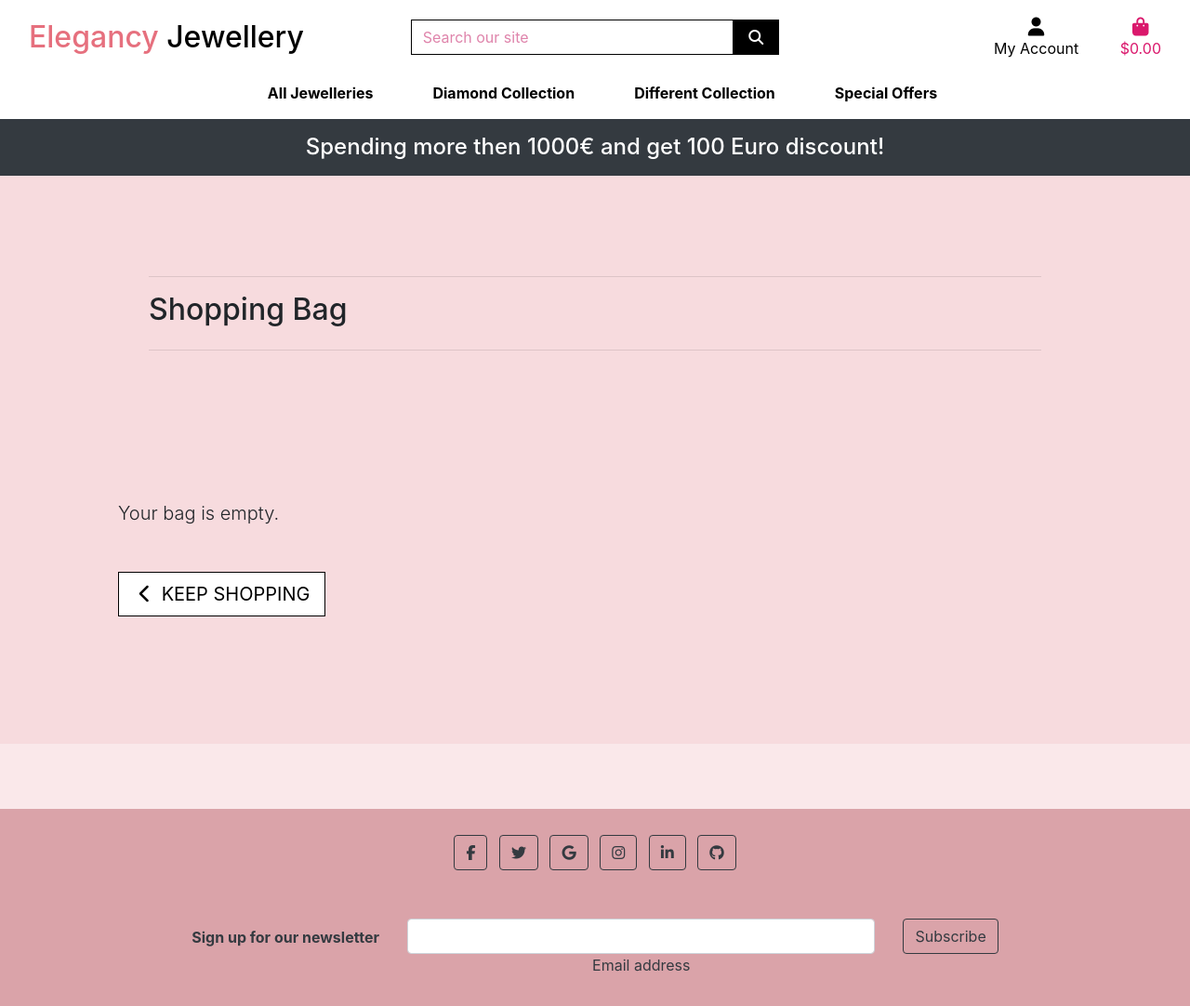
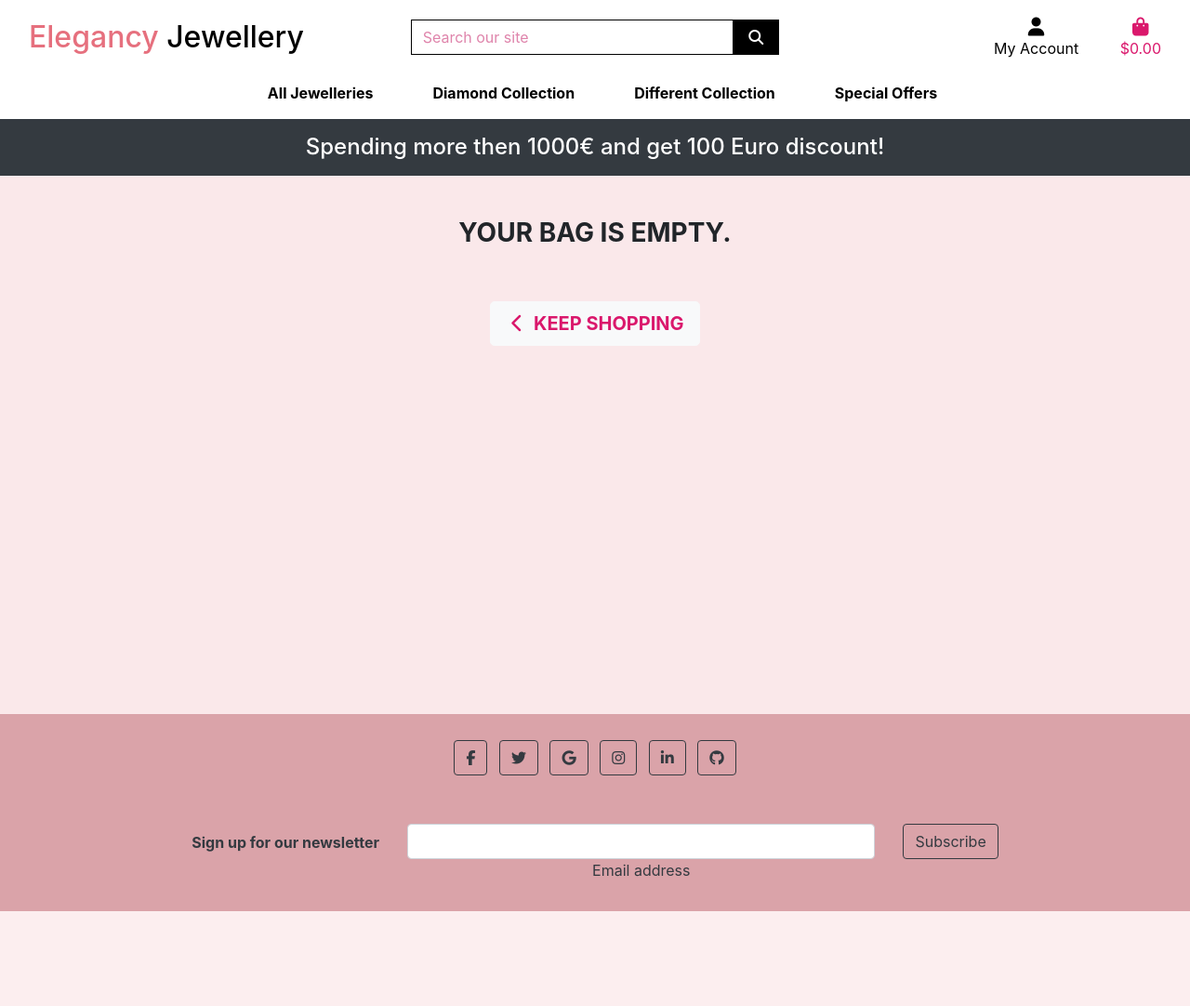
Before and after one commit to Aliona83/project_j, a Django app: page /bag/ in a window 1280 px wide. Shown: the whole page at 93% size. After the commit the page ends 980 px from the top, so only its background shows below. Run offline with Django 3.2, Linux system fonts and the light colour scheme; some libraries are stand-ins or nearby versions.

Commit message:
Change all structute of bag.html and some style in all jewelleries page

```diff
--- a/bag/templates/bag/bag.html
+++ b/bag/templates/bag/bag.html
@@ -1,67 +1,47 @@
-{% extends "base.html" %}
+
+{% extends 'base.html' %}
 {% load static %}
 {% load bag_tools %}
 
 {% block page_header %}
 	<div class="container header-container">
-        <div class="row p-5">
+		<div class="row">
 			<div class="col"></div>
 		</div>
 	</div>
 {% endblock %}
 
 {% block content %}
-    <div class="overlay"></div>
-    <div class="container mb-2">
-        <div class="row p-5">
-            <div class="col p-5">
-                <hr>
-                <h2 class="logo-font mb-4">Shopping Bag</h2>
-                <hr>
+	<!-- Shopping Bag Page -->
+	<div class="container-fluid large-container mb-2">
+        <div class="row">
+            <div class="col text-center mt-3">
+                <h1 class="hero-font text-uppercase">Shopping Bag</h1>
+                <hr class="w-50 mb-5">
             </div>
         </div>
-
-        <div class="row p-5">
-            <div class="col">
         {% if bag_items %}
-                    <div class="table-responsive rounded">
-                        <table class="table table-sm table-borderless">
-                            <thead class="text-black">
-                                <tr>
-                                    <th scope="col">Product Info</th>
-                                    <th scope="col"></th>
-                                    <th scope="col">Price</th>
-                                    <th scope="col">Qty</th>
-                                    <th scope="col">Subtotal</th>
-                                </tr>
-                            </thead>
-
             {% for item in bag_items %}
-                                <tr>
-                                    <td class="p-3 w-25">
+                <div class="row mb-5 justify-content-center">
+                    <div class="col-12 col-md-7 col-lg-2">
                         {% if item.product.image %}
                             <img class="img-fluid rounded" src="{{ item.product.image.url }}" alt="{{ item.product.name }}">
                         {% else %}
                             <img class="img-fluid rounded" src="{{ MEDIA_URL }}noimage.png" alt="{{ item.product.name }}">
                         {% endif %}
-                                    </td>
-                                    <td class="py-3">
+                    </div>
+                    <div class="col-12 col-md-7 col-lg-2">
                         <p class="my-0"><strong>{{ item.product.name }}</strong></p>
-                                        <p class="my-0 small text-muted">SKU: {{ item.product.sku|upper }}</p>
-                                    </td>
-                                    <td class="py-3">
-                                        <p class="my-0">${{ item.product.price }}</p>
-                                    </td>
-                                    <td class="py-3 w-25">
+                        <p class="my-0"><small>£ {{ item.product.price }}</small></p>
                         <form class="form update-form" method="POST" action="{% url 'bag:adjust_bag' item.item_id %}">
                             {% csrf_token %}
                             <div class="form-group">
                                 <div class="input-group">
                                     <div class="input-group-prepend">
-                                                        <button class="decrement-qty btn btn-sm btn-black rounded-0"
+                                        <button class="decrement-qty btn btn-sm btn-black"
                                             data-item_id="{{ item.item_id }}" id="decrement-qty_{{ item.item_id }}">
                                             <span>
-                                                                <i class="fas fa-minus fa-sm"></i>
+                                                <i class="fas fa-minus fa-small"></i>
                                             </span>
                                         </button>
                                     </div>
@@ -70,26 +50,26 @@
                                         data-item_id="{{ item.item_id }}"
                                         id="id_qty_{{ item.item_id }}">
                                     <div class="input-group-append">
-                                                        <button class="increment-qty btn btn-sm btn-black rounded-0"
+                                        <button class="increment-qty btn btn-sm btn-primary"
                                             data-item_id="{{ item.item_id }}" id="increment-qty_{{ item.item_id }}">
                                             <span>
-                                                                <i class="fas fa-plus fa-sm"></i>
+                                                <i class="fas fa-plus fa-small"></i>
                                             </span>
                                         </button>
                                     </div>
                                 </div>
                             </div>
                         </form>
-                                        <a class="update-link text-info"><small>Update</small></a>
-                                        <a class="remove-item text-danger float-right" id="remove_{{ item.item_id }}"><small>Remove</small></a>
-                                    </td>
-                                    <td class="py-3">
-                                        <p class="my-0">${{ item.product.price|calc_subtotal:item.quantity }}</p>
-                                    </td>
-                                </tr>
+                        <a class="update-link btt-link text-info"><small>Update</small></a>
+                        <a class="remove-item btt-link text-danger float-right" id="remove_{{ item.item_id }}">
+                            <small>Remove</small>
+                        </a>
+                        <p class="my-0">£ {{ item.product.price | calc_subtotal:item.quantity }}</p>
+                    </div>
+                </div>
             {% endfor %}
-                            <tr>
-                                <td colspan="5" class="pt-5 text-right">
+            <div class="row justify-content-center">
+                <div class="col-12 col-md-7 col-lg-6 text-right">
                     <h6><strong>Bag Total: ${{ total|floatformat:2 }}</strong></h6>
                                     <h4 class="mt-4"><strong>Grand Total: ${{ grand_total|floatformat:2 }}</strong></h4>
                                     {% if total >= 1000 %}
@@ -102,37 +82,32 @@
                                              Add <strong>{{ remaining_for_discount }}€</strong> to get discount!
                                         </p>
                                         {% endif %}
-                                </td>
-                            </tr>
-                            <tr>
-                                <td colspan="5" class="text-right">
-                                    <a href="{% url 'jewelleries:jewelleries' %}" class="btn btn-outline-black rounded-0 btn-lg">
+                    <a class="btn btn-light mt-1" href="{% url 'jewelleries:jewelleries' %}">
                         <span class="icon">
-                                            <i class="fas fa-chevron-left"></i>
+                            <i class="text-info fas fa-chevron-left"></i>
                         </span>
-                                        <span class="text-uppercase">Keep Shopping</span>
+                        <span class="btn-primary font-weight-bold text-uppercase">Keep Shopping</span>
                     </a>
-                                    <a href="{% url 'checkout' %}" class="btn btn-black rounded-0 btn-lg">
-                                        <span class="text-uppercase">Secure Checkout</span>
+                    <a class="btn btn-primary mt-1" href="{% url 'checkout' %}">
+                        <span class="text-uppercase font-weight-bold text-light">Secure Checkout</span>
                         <span class="icon">
                             <i class="fas fa-lock"></i>
                         </span>
                     </a>
-                                </td>
-                            </tr>
-                        </table>
+                </div>
             </div>
         {% else %}
-                    <p class="lead mb-5">Your bag is empty.</p>
-                    <a href="{% url 'jewelleries:jewelleries' %}" class="btn btn-outline-black rounded-0 btn-lg">
+            <!-- Shopping Bag Empty -->
+            <div class="text-center mt-3">
+                <h3 class="font-weight-bold text-uppercase">Your bag is empty.</h3>
+                <a class="btn btn-light btn-lg mt-5" href="{% url 'products' %}">
                     <span class="icon">
-                            <i class="fas fa-chevron-left"></i>
+                        <i class="text-info fas fa-chevron-left"></i>
                     </span>
-                        <span class="text-uppercase">Keep Shopping</span>
+                    <span class="text-uppercase font-weight-bold text-info">Keep Shopping</span>
                 </a>
+            </div>
         {% endif %}
-            </div>
-        </div>
 	</div>
     {% include 'includes/footer.html'%}
 {% endblock %}
@@ -140,15 +115,14 @@
 {% block postloadjs %}
 {{ block.super }}
 {% include 'jewelleries/includes/quantity_input_script.html' %}
-
-<script type="text/javascript">
-    // Update quantity on click
+<script>
+	//Update product quantity on update click
 	$('.update-link').click(function(e) {
 		var form = $(this).prev('.update-form');
 		form.submit();
-    })
+	});
 
-    // Remove item and reload on click
+	//Remove product from bag on remove click and reload page
 	$('.remove-item').click(function(e) {
 		var csrfToken = "{{ csrf_token }}";
 		var itemId = $(this).attr('id').split('remove_')[1];
@@ -159,6 +133,6 @@
 		.done(function() {
 			location.reload();
 		});
-    })
+	});
 </script>
 {% endblock %}
--- a/checkout/templates/checkout/checkout.html
+++ b/checkout/templates/checkout/checkout.html
@@ -38,7 +38,7 @@
                 </div>
                 {% for item in bag_items %}
                     <div class="row">
-                        <div class="col-2 mb-1">
+                        <div class="col-8 mb-1">
                             <a href="{% url 'jewelleries:jewelleries_details' item.product.id %}">
                                 {% if item.product.image %}
                                     <img class="img w-100" src="{{ item.product.image.url }}" alt="{{ jewellery.name }}">
--- a/jewelleries/templates/jewelleries/edit_jewellery.html
+++ b/jewelleries/templates/jewelleries/edit_jewellery.html
@@ -10,6 +10,7 @@
 {% endblock %}
 
 {% block content %}
+ <!-- Edit Product Page -->
     <div class="overlay"></div>
     <div class="container">
         <div class="row">
@@ -21,6 +22,7 @@
             </div>
         </div>
 
+    <!-- Edit Product Form -->
         <div class="row">
             <div class="col-12 col-md-6">
                 <form method="POST" action="{% url 'jewelleries:edit_jewellery' jewellery.id %}" class="form mb-2" enctype="multipart/form-data">
--- a/jewelleries/templates/jewelleries/jewelleries.html
+++ b/jewelleries/templates/jewelleries/jewelleries.html
@@ -10,6 +10,7 @@
 {% endblock %}
 
 {% block content %}
+<!-- Products Page -->
 <div class="container-fluid mt-3">
     <main class="main">
     <div class="row mt-5 p-5">
@@ -24,6 +25,7 @@
         </div>
     </div>
 </main>
+ <!-- Sorting Selector -->
     <div class="flex-row">
         <div class="product-container offset-1">
             <div class="row mt-1 mb-2">
@@ -43,6 +45,7 @@
                         </select>
                     </div>
                 </div>
+                <!-- Search Results -->
                 <div class="col-12 col-md-6 order-md-first">
                     <p class="text-black mt-3 text-center text-md-left">
                         {% if search_term or current_categories or current_sorting != 'None_None' %}
@@ -52,6 +55,7 @@
                     </p>
                 </div>
             </div>
+             <!-- Products -->
     <div class="row d-flex justify-content-between">
         {% for jewellery in all_jewellery %}
         <div class="col-12 col-sm-5 col-md-6 col-lg-3 col-xl-3">
@@ -124,7 +128,7 @@
             </div>
         </div>
     </div>
-</div>
+    <!-- Pagination -->
 <section>
   {% if all_jewellery.has_other_pages %}
   <ul class="pagination pagination-sm justify-content-center flex-wrap">
--- a/jewelleries/templates/jewelleries/jewelleries_details.html
+++ b/jewelleries/templates/jewelleries/jewelleries_details.html
@@ -10,10 +10,12 @@
 {% endblock %}
 
 {% block content %}
+ <!-- Product Detail Page -->
 <div class="overlay"></div>
 <div class="container-fluid p-5">
     <div class="row p-3">
         <div class="col-12 col-md-6 col-lg-4 offset-lg-2">
+            <!-- Product Image -->
             <div class="image-container mt-5 mb-5">
                 {% if jewellery.image %}
                         <a href="{{ jewellery.image.url }}" target="_blank">
@@ -26,6 +28,7 @@
                     {% endif %}
             </div>
         </div>
+        <!-- Product Details -->
         <div class="col-12 col-md-7 col-lg-4">
             <div class="jewellery-details-container mb-5 mt-md-5">
                 <p class="mb=0">{{ jewellery.name }}</p>
@@ -42,12 +45,14 @@
                     {% else %}
                         <small class="text-muted">No Rating</small>
                     {% endif %}
+                      <!-- Admin Edit/Delete Buttons -->
                     {% if request.user.is_superuser %}
                         <small class="ml-3">
                             <a href="{% url 'jewelleries:edit_jewellery' jewellery.id %}">Edit</a> |
                             <a class="text-danger" href="{% url 'jewelleries:delete_jewellery' jewellery.id %}">Delete</a>
                         </small>
                     {% endif %}
+                       <!-- Quantity Selection -->
                     <p class="mt-3">{{ jewellery.description }}</p>
                     <form class="form" action="{% url 'bag:add_to_bag' jewellery.id %}" method="POST">
                         {% csrf_token %}
--- a/profiles/templates/profiles/profile.html
+++ b/profiles/templates/profiles/profile.html
@@ -14,6 +14,7 @@
 {% endblock %}
 
 {% block content %}
+ <!-- User Profile Page -->
     <div class="overlay"></div>
     <div class="container-fluid">
         <div class="row">
@@ -32,6 +33,7 @@
                     <button class="btn btn-black rounded-0 text-uppercase float-right">Update Information</button>
                 </form>
             </div>
+            <!-- User Order History -->
             <div class="col-12 col-lg-6">
                 <p class="text-muted">Order History</p>
                 <div class="order-history table-responsive">
--- a/static/css/base.css
+++ b/static/css/base.css
@@ -34,6 +34,9 @@
     width: 100%;
     height: 100%;
     object-fit: cover;
+}
+.large-container {
+    min-height: 65vh;
 }
 .card-footer {
     background-color:#F9FBFB;
@@ -146,7 +149,8 @@
 /* home page card with features */
 
 .card {
-    margin: 15px;
+    margin: 10px;
+
 }
 .image-wrapper {
     width: 100%;
@@ -359,11 +363,16 @@
       }
 }
 
-@media (max-width: 576px) {
-    .card {
-      width: 100%;  ;
+@media (max-width: 876px) {
+    .card ,h3 {
+      width: 100%;
+      margin: 10px;
+      display: block;
+      justify-content: space-between;
+      font-size: 22px;
     }
-}
+    }
+
 
 @media (max-width: 380px) {
     .header-container {
```
Also changed, not shown: home/templates/home/index.html (+4 -3 lines), jewelleries/templates/jewelleries/add_jewellery.html (+4 -3 lines). Lines whose indentation alone changed are shown as unchanged.
